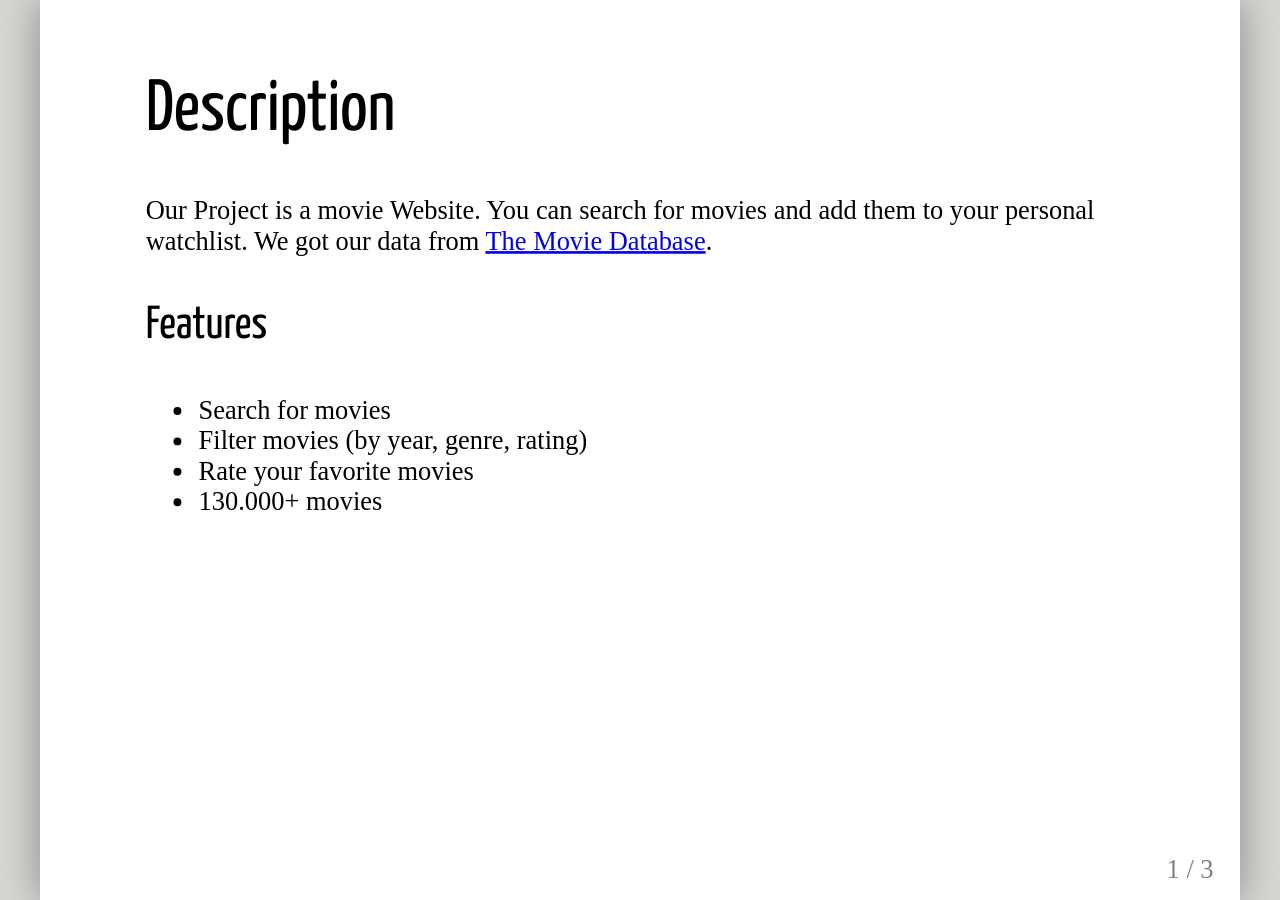
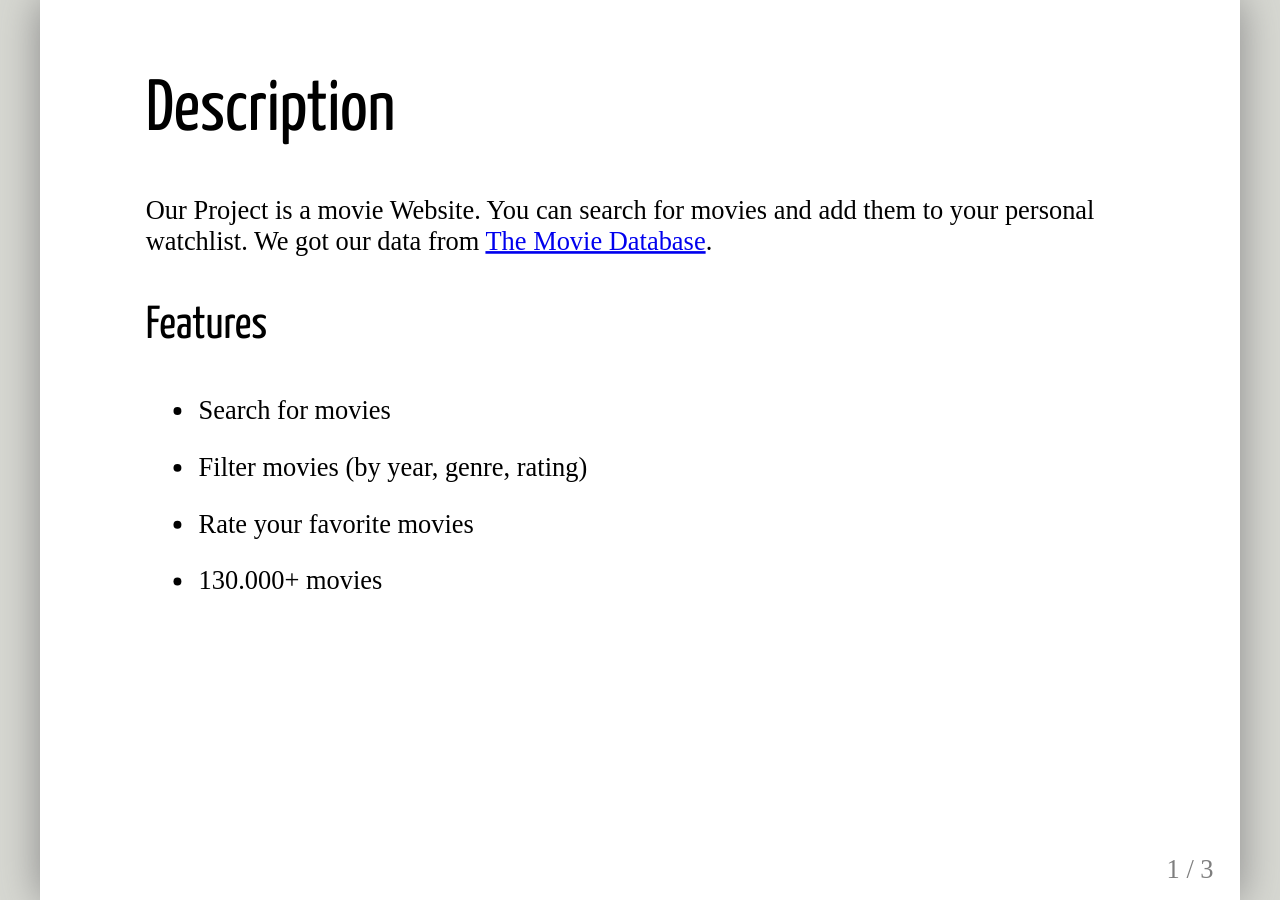
Before and after one commit to ll9/WT-Projekt, a Jekyll site: the page built from docs/kickoff.html, in a window 1280 px wide. Built offline with Jekyll 4.4.1, drawn with Linux system fonts in a browser that asks for light colours; some web fonts are replaced.

Commit message:
fixed layout

```diff
--- a/docs/_layouts/presentation.html
+++ b/docs/_layouts/presentation.html
@@ -13,6 +13,10 @@
         font-family: 'Yanone Kaffeesatz';
         font-weight: normal;
       }
+      li {
+          padding-bottom: 20px;
+      }
+
       .remark-code, .remark-inline-code { font-family: 'Ubuntu Mono'; }
     </style>
   </head>
```
